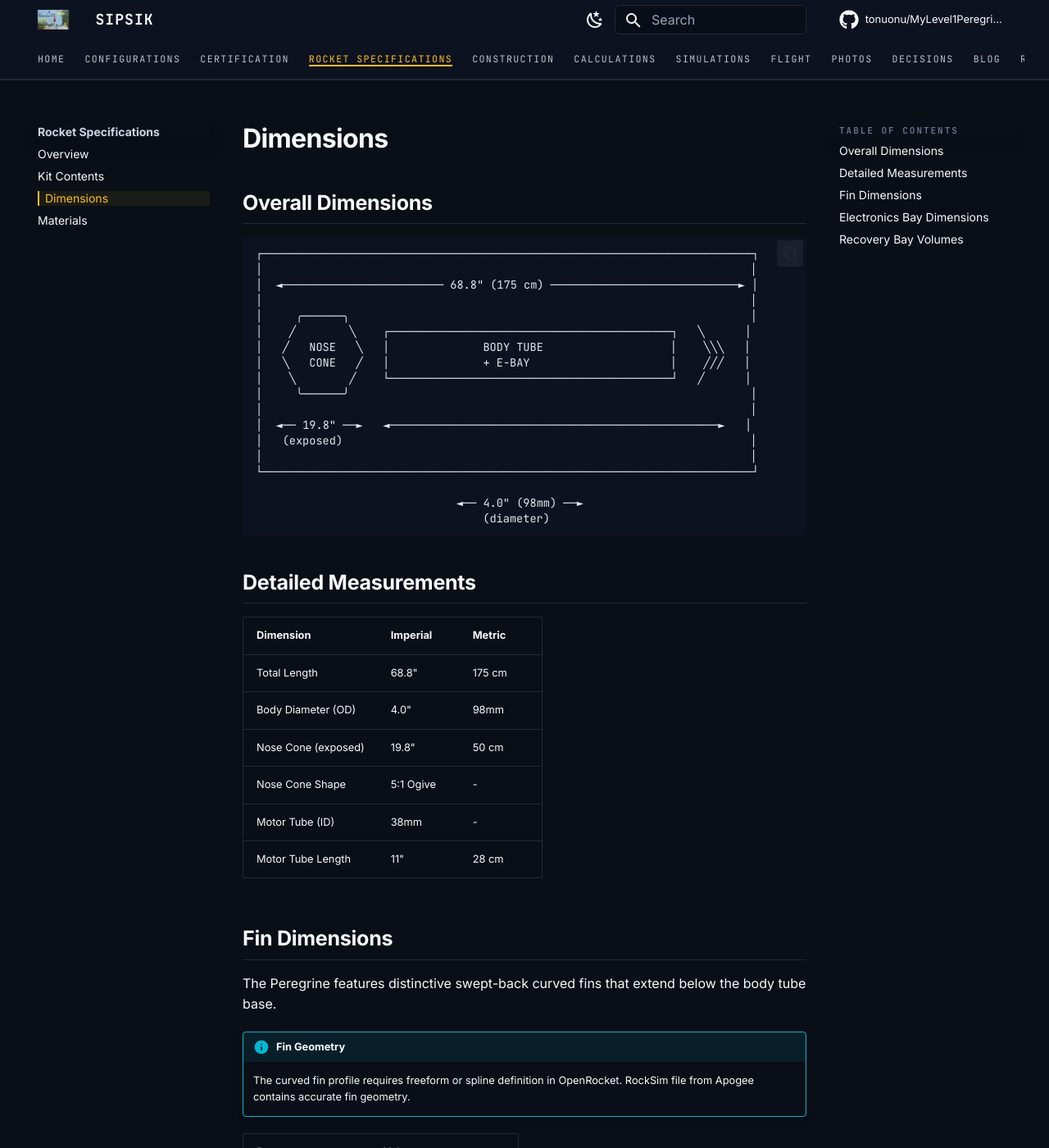
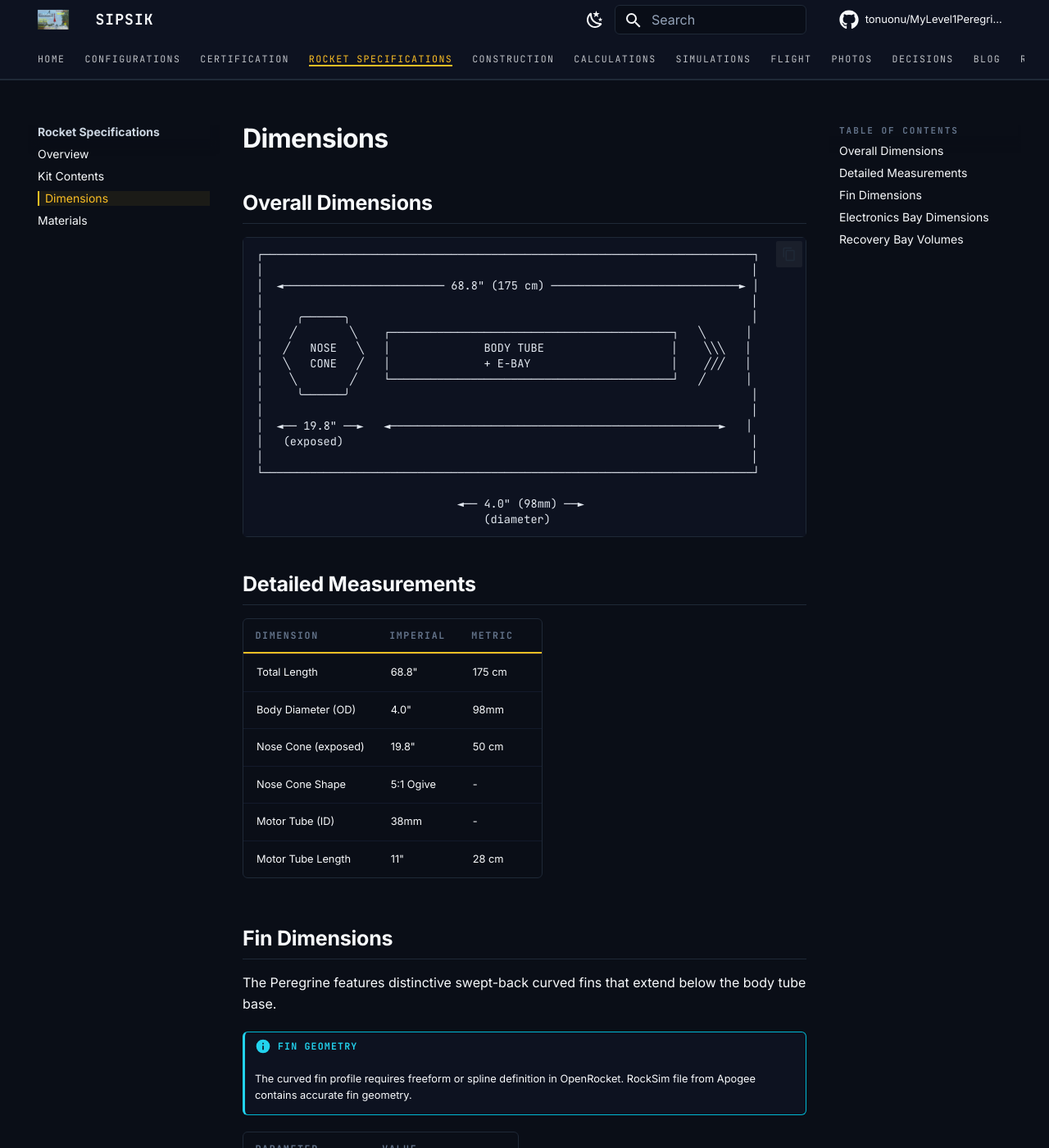
Before and after one commit to tonuonu/MyLevel1Peregrine, an MkDocs documentation site: the page built from docs/specifications/dimensions.md, in a window 1280 px wide and 1400 px high. Shown: the whole window at 82% size. Built offline with MkDocs 1.6.1 and Material for MkDocs 9.7.7, drawn with Linux system fonts in a browser that asks for light colours; comment, search, counter and statistics services are not loaded.

Commit message:
Restyle tables, admonitions, math panels, code and images

```diff
--- a/docs/stylesheets/extra.css
+++ b/docs/stylesheets/extra.css
@@ -169,3 +169,143 @@
   padding-bottom: 0.3em;
   border-bottom: 1px solid var(--mc-border);
 }
+
+/* ---------- tables ---------- */
+.md-typeset table:not([class]) {
+  border: 1px solid var(--mc-border);
+  border-radius: 6px;
+  box-shadow: none;
+}
+
+.md-typeset table:not([class]) th {
+  background: transparent;
+  color: var(--mc-faint);
+  font-family: var(--mc-mono);
+  font-size: 0.58rem;
+  text-transform: uppercase;
+  letter-spacing: 0.14em;
+  border-bottom: 2px solid var(--mc-accent);
+}
+
+.md-typeset table:not([class]) td {
+  border-top: 1px solid var(--mc-border-subtle);
+}
+
+/* ---------- admonitions: flat console panels ---------- */
+.md-typeset .admonition,
+.md-typeset details {
+  background: var(--mc-panel);
+  border: 1px solid var(--mc-border);
+  border-left-width: 3px;
+  border-radius: 6px;
+  box-shadow: none;
+}
+
+.md-typeset .admonition-title,
+.md-typeset summary {
+  background: transparent !important;
+  font-family: var(--mc-mono);
+  text-transform: uppercase;
+  letter-spacing: 0.1em;
+  font-size: 0.58rem;
+}
+
+/* icons inherit the title color */
+.md-typeset .admonition-title::before,
+.md-typeset summary::before {
+  background-color: currentColor !important;
+}
+
+/* type colors: note/info/question = cyan */
+.md-typeset .admonition.note,
+.md-typeset .admonition.info,
+.md-typeset .admonition.question {
+  border-left-color: var(--mc-info);
+}
+.md-typeset .note > .admonition-title,
+.md-typeset .info > .admonition-title,
+.md-typeset .question > .admonition-title {
+  color: var(--mc-info);
+}
+
+/* tip/success = green */
+.md-typeset .admonition.tip,
+.md-typeset .admonition.success {
+  border-left-color: var(--mc-success);
+}
+.md-typeset .tip > .admonition-title,
+.md-typeset .success > .admonition-title {
+  color: var(--mc-success);
+}
+
+/* warning/important = amber */
+.md-typeset .admonition.warning,
+.md-typeset .admonition.important {
+  border-left-color: var(--mc-accent);
+}
+.md-typeset .warning > .admonition-title,
+.md-typeset .important > .admonition-title {
+  color: var(--mc-accent);
+}
+
+/* danger/failure = red */
+.md-typeset .admonition.danger,
+.md-typeset .admonition.failure {
+  border-left-color: var(--mc-danger);
+}
+.md-typeset .danger > .admonition-title,
+.md-typeset .failure > .admonition-title {
+  color: var(--mc-danger);
+}
+
+/* ---------- display math (MathJax / arithmatex) ---------- */
+.md-typeset div.arithmatex {
+  background: var(--mc-panel);
+  border-left: 2px solid var(--mc-accent);
+  border-radius: 0 6px 6px 0;
+  padding: 0.7em 1em;
+  overflow-x: auto;
+}
+
+/* ---------- code blocks ---------- */
+.md-typeset pre {
+  border: 1px solid var(--mc-border);
+  border-radius: 6px;
+}
+
+/* ---------- images (skip inline emoji) ---------- */
+.md-typeset img:not(.twemoji) {
+  border-radius: 6px;
+  border: 1px solid var(--mc-border);
+  box-shadow: none;
+}
+
+/* ---------- status badges ---------- */
+.md-typeset .status {
+  display: inline-block;
+  font-family: var(--mc-mono);
+  font-size: 0.55rem;
+  text-transform: uppercase;
+  letter-spacing: 0.12em;
+  padding: 0.25em 0.7em;
+  border-radius: 4px;
+  border: 1px solid;
+}
+
+.md-typeset .status-complete {
+  color: var(--mc-success);
+  border-color: var(--mc-success);
+  background: transparent;
+}
+
+.md-typeset .status-pending {
+  color: var(--mc-accent);
+  border-color: var(--mc-accent);
+  background: transparent;
+}
+
+.md-typeset .status-inprogress {
+  color: var(--mc-info);
+  border-color: var(--mc-info);
+  background: transparent;
+}
```
